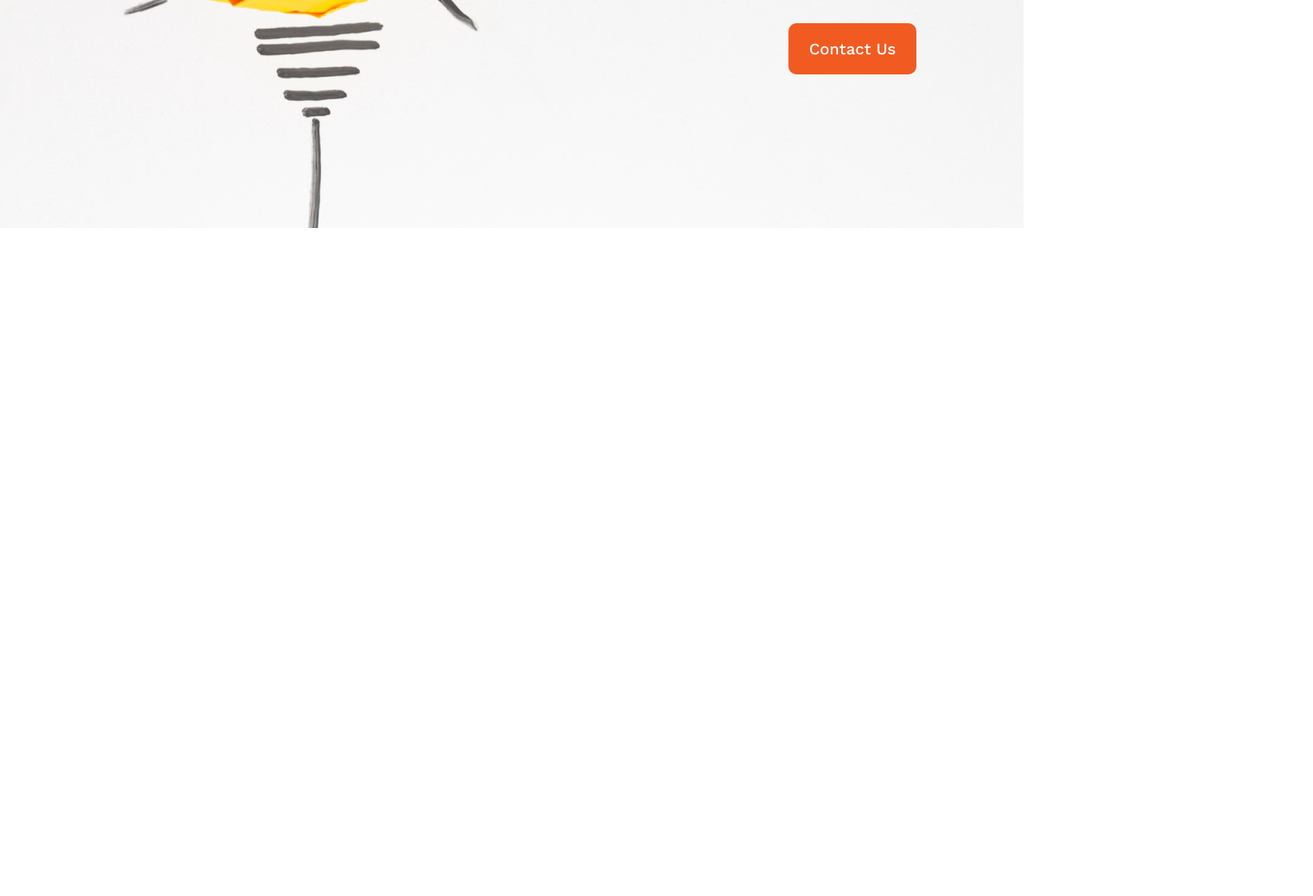
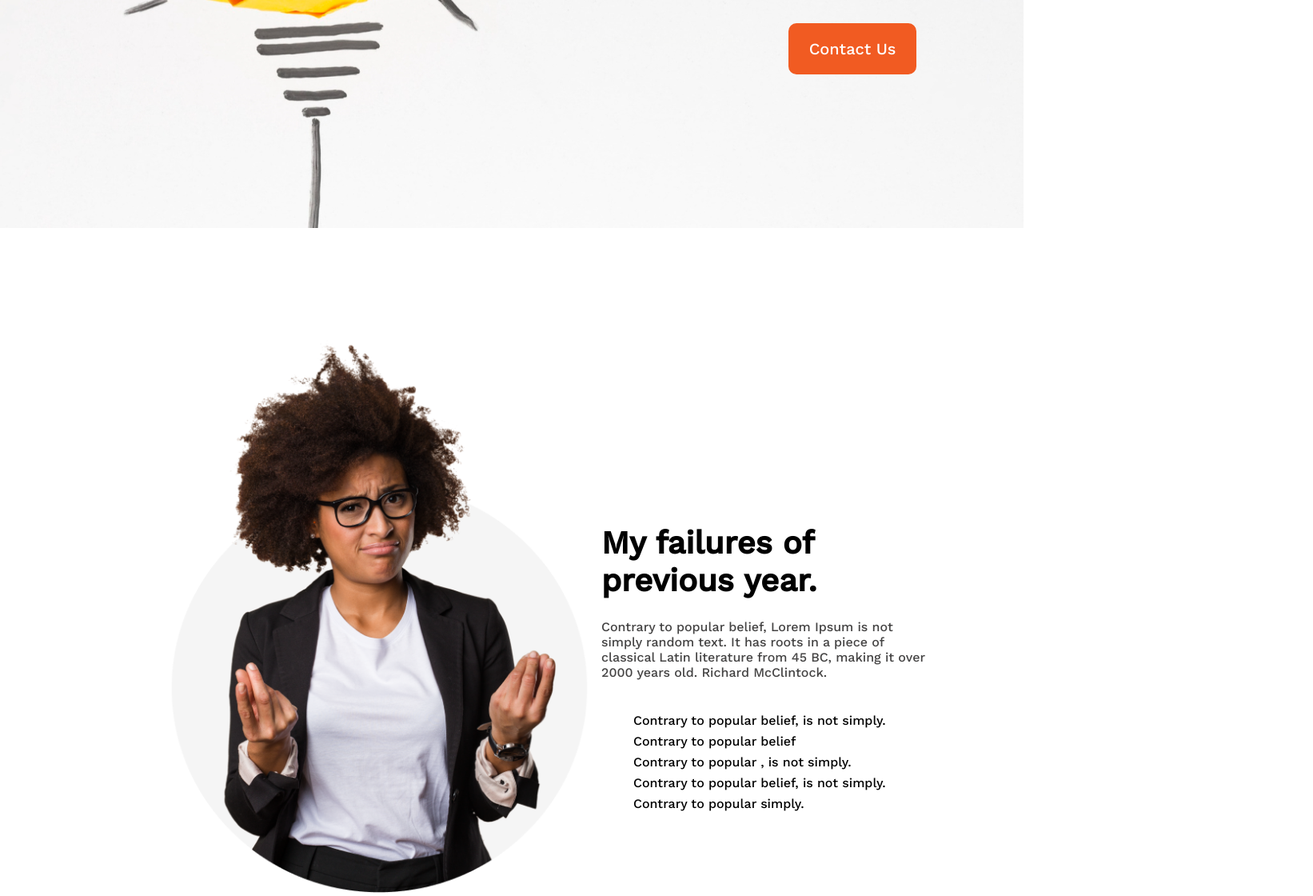
Before and after one commit to nusrat-parvin/assignment_1_new_me, a plain HTML site: page index.html in a window 1280 px wide. Shown: the part 523-1643 px from the top of the page at 80% size, 1642 px wide, since content can reach past the window. Before the commit the page ends 808 px from the top, so only its background shows below. Drawn offline with nearby package versions, Linux system fonts and the light colour scheme.

Commit message:
half of main is done

```diff
--- a/index.html
+++ b/index.html
@@ -30,7 +30,36 @@
 
 <!-- main part start -->
 
-    <main>
+    <main class="main">
+        <!-- div for the both image and text -->
+        <div class="main-details">
+            <!-- div for the image -->
+            <section class="main-image">
+                <img src="/images/person.png" alt="female-person">
+            </section>
+
+            <section class="main-text">
+                <h2 class="main-text-title">My failures of
+                    previous year.
+                </h2>
+                    <p class="main-description">Contrary to popular belief, Lorem Ipsum is not
+                        simply random text. It has roots in a piece of
+                        classical Latin literature from 45 BC, making it over
+                        2000 years old. Richard McClintock.
+                    </p>
+                    <ul class="main-list">
+                        <li>Contrary to popular belief, is not simply.</li>
+                        <li>Contrary to popular belief</li>
+                        <li>Contrary to popular , is not simply.</li>
+                        <li>Contrary to popular belief, is not simply.</li>
+                        <li>Contrary to popular simply.</li>
+                    </ul>
+            </section>
+
+
+
+        </div>
+
 
     </main>
 
--- a/styles.css
+++ b/styles.css
@@ -48,10 +48,42 @@ font-size: 58px;
 
 
 /* main part style start */
+.main-details{
+    display: flex;
+    width: 70%;
+}
+img{
+    width: 560px;
+    height: 700px;
+    margin-top: 131px;
+}
+.main-text{
+    width: 416px;
+    height: 400px;
+    margin-top: 370px;
+
+}
+.main-text-title{
+    font-weight: 700;
+    font-size: 40px;
+}
+.main-description{
+    width: 416px;
+    height: 104px;
+    font-weight: 200;
+    color: #444343;
+    margin-top: 25px;
+}
+.main-list{
+    width: 850px;
+    height: 162px;
+    margin-top: 10px;
+    list-style-type: none;
+    line-height: 26px;
+}
 
 
-
-/* main part style start */
+/* main part style end */
 
 
 /* footer style start */
```
